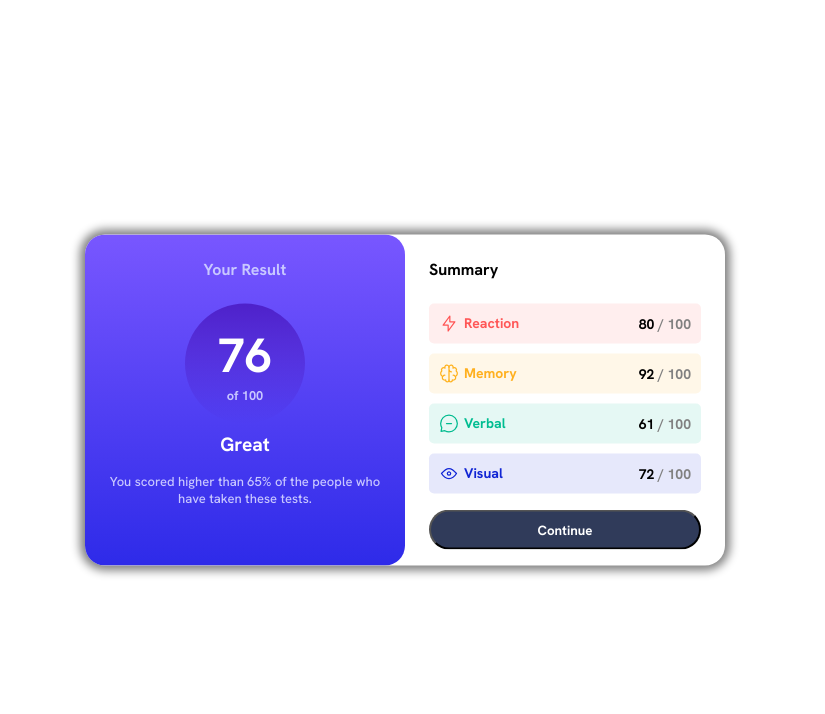
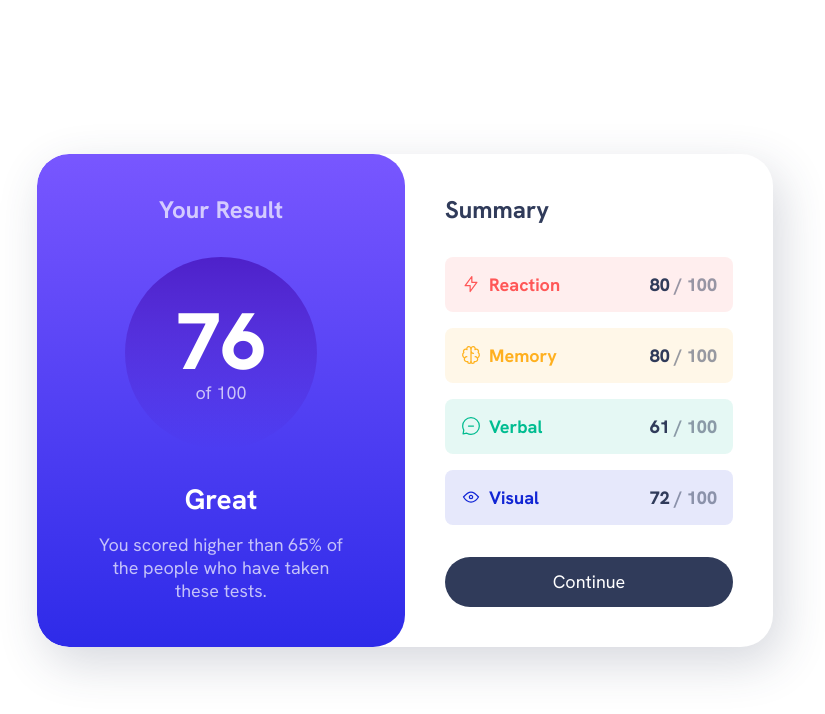
Before and after one commit to archihalder/fm-result-summary-component, a plain HTML site: page index.html in a window 1280 px wide. Shown: the whole page, without its empty margins (235-1060 px from the left). Drawn offline with Linux system fonts and the light colour scheme.

Commit message:
finished

```diff
--- a/index.html
+++ b/index.html
@@ -2,74 +2,80 @@
 <html lang="en">
 
 <head>
-  <meta charset="UTF-8">
-  <meta name="viewport" content="width=device-width, initial-scale=1.0">
-
-  <link rel="icon" type="image/png" sizes="32x32" href="./assets/images/favicon-32x32.png">
+  <meta charset="UTF-8" />
+  <meta name="viewport" content="width=device-width, initial-scale=1.0" />
+  <title>Result Summary</title>
   <link rel="stylesheet" href="style.css">
-  <link rel="preconnect" href="https://fonts.googleapis.com">
-  <link rel="preconnect" href="https://fonts.gstatic.com" crossorigin>
-  <link href="https://fonts.googleapis.com/css2?family=Hanken+Grotesk:wght@500;700;800&display=swap" rel="stylesheet">
-
-  <title>Frontend Mentor | Results summary component</title>
 </head>
 
 <body>
-  <div class="container">
-    <div class="result">
-      <div class="result-title">Your Result</div>
-      <div class="result-score">
-        <div class="main-score">
-          <div class="top-score">76</div>
-          <div class="bottom-score">of 100</div>
+  <main>
+    <div class="result-summary">
+      <div class="results grid-flow" data-spacing="large">
+        <h1 class="section-title">Your Result</h1>
+        <p class="result-score"><span>76</span> of 100</p>
+        <div class="grid-flow">
+          <p class="result-rank">Great</p>
+          <p>You scored higher than 65% of the people who have taken these tests.</p>
         </div>
       </div>
-      <div class="result-comment">Great</div>
-      <div class="result-text">You scored higher than 65% of the people who have taken these tests.</div>
-    </div>
-    <div class="summary">
-      <div class="summary-title">Summary</div>
-      <div class="summary-cards">
-        <div class="cards reaction">
-          <div class="summary-label">
-            <img src="/assets/images/icon-reaction.svg" alt="">
-            <p>Reaction</p>
+
+      <div class="summary grid-flow" data-spacing="large">
+        <h2 class="section-title">Summary</h2>
+
+        <div class="grid-flow">
+          <div class="summary-item" data-item-type="accent-1">
+            <div class="flex-group">
+              <svg xmlns="http://www.w3.org/2000/svg" width="20" height="20" fill="none" viewBox="0 0 20 20">
+                <path stroke-linecap="round" stroke-linejoin="round" stroke-width="1.25"
+                  d="M10.833 8.333V2.5l-6.666 9.167h5V17.5l6.666-9.167h-5Z" />
+              </svg>
+              <h3 class="summary-item-title">Reaction</h3>
+            </div>
+            <p class="summary-score"><span>80</span> / 100</p>
           </div>
-          <div class="summary-metric">
-            80 <span>/ 100</span>
+          <div class="summary-item" data-item-type="accent-2">
+            <div class="flex-group">
+              <svg xmlns="http://www.w3.org/2000/svg" width="20" height="20" fill="none" viewBox="0 0 20 20">
+                <path stroke="#FFB21E" stroke-linecap="round" stroke-linejoin="round" stroke-width="1.25"
+                  d="M5.833 11.667a2.5 2.5 0 1 0 .834 4.858" />
+                <path stroke="#FFB21E" stroke-linecap="round" stroke-linejoin="round" stroke-width="1.25"
+                  d="M3.553 13.004a3.333 3.333 0 0 1-.728-5.53m.025-.067a2.083 2.083 0 0 1 2.983-2.824m.199.054A2.083 2.083 0 1 1 10 3.75v12.917a1.667 1.667 0 0 1-3.333 0M10 5.833a2.5 2.5 0 0 0 2.5 2.5m1.667 3.334a2.5 2.5 0 1 1-.834 4.858" />
+                <path stroke="#FFB21E" stroke-linecap="round" stroke-linejoin="round" stroke-width="1.25"
+                  d="M16.447 13.004a3.334 3.334 0 0 0 .728-5.53m-.025-.067a2.083 2.083 0 0 0-2.983-2.824M10 3.75a2.085 2.085 0 0 1 2.538-2.033 2.084 2.084 0 0 1 1.43 2.92m-.635 12.03a1.667 1.667 0 0 1-3.333 0" />
+              </svg>
+              <h3 class="summary-item-title">Memory</h3>
+            </div>
+            <p class="summary-score"><span>80</span> / 100</p>
+          </div>
+          <div class="summary-item" data-item-type="accent-3">
+            <div class="flex-group">
+              <svg xmlns="http://www.w3.org/2000/svg" width="20" height="20" fill="none" viewBox="0 0 20 20">
+                <path stroke="#00BB8F" stroke-linecap="round" stroke-linejoin="round" stroke-width="1.25"
+                  d="M7.5 10h5M10 18.333A8.333 8.333 0 1 0 1.667 10c0 1.518.406 2.942 1.115 4.167l-.699 3.75 3.75-.699A8.295 8.295 0 0 0 10 18.333Z" />
+              </svg>
+              <h3 class="summary-item-title">Verbal</h3>
+            </div>
+            <p class="summary-score"><span>61</span> / 100</p>
+          </div>
+          <div class="summary-item" data-item-type="accent-4">
+            <div class="flex-group">
+              <svg xmlns="http://www.w3.org/2000/svg" width="20" height="20" fill="none" viewBox="0 0 20 20">
+                <path stroke="#1125D6" stroke-linecap="round" stroke-linejoin="round" stroke-width="1.25"
+                  d="M10 11.667a1.667 1.667 0 1 0 0-3.334 1.667 1.667 0 0 0 0 3.334Z" />
+                <path stroke="#1125D6" stroke-linecap="round" stroke-linejoin="round" stroke-width="1.25"
+                  d="M17.5 10c-1.574 2.492-4.402 5-7.5 5s-5.926-2.508-7.5-5C4.416 7.632 6.66 5 10 5s5.584 2.632 7.5 5Z" />
+              </svg>
+              <h3 class="summary-item-title">Visual</h3>
+            </div>
+            <p class="summary-score"><span>72</span> / 100</p>
           </div>
         </div>
-        <div class="cards memory">
-          <div class="summary-label">
-            <img src="/assets/images/icon-memory.svg" alt="">
-            <p>Memory</p>
-          </div>
-          <div class="summary-metric">
-            92 <span>/ 100</span>
-          </div>
-        </div>
-        <div class="cards verbal">
-          <div class="summary-label">
-            <img src="/assets/images/icon-verbal.svg" alt="">
-            <p>Verbal</p>
-          </div>
-          <div class="summary-metric">
-            61 <span>/ 100</span>
-          </div>
-        </div>
-        <div class="cards visual">
-          <div class="summary-label">
-            <img src="/assets/images/icon-visual.svg" alt="">
-            <p>Visual</p>
-          </div>
-          <div class="summary-metric">
-            72 <span>/ 100</span>
-          </div>
-        </div>
+
+        <button class="button">Continue</button>
       </div>
-      <button class="continue-btn">Continue</button>
     </div>
-  </div>
+  </main>
 </body>
 
 </html>
--- a/style.css
+++ b/style.css
@@ -1,175 +1,223 @@
+@font-face {
+    font-family: 'HankenGrotesk';
+    font-display: swap;
+    font-weight: 100 900;
+    src: url('/assets/fonts/HankenGrotesk-VariableFont_wght.ttf') format('truetype');
+}
+
 :root {
-    /* primary colors */
-    --light-red: hsl(0, 100%, 67%);
-    --orangey-yellow: hsl(39, 100%, 56%);
-    --green-teal: hsl(166, 100%, 37%);
-    --cobalt-blue: hsl(234, 85%, 45%);
+    --clr-primary-hsl-400: 252, 100%, 67%;
+    --clr-primary-hsl-500: 256, 72%, 46%;
+    --clr-secondary-hsl-400: 241, 81%, 54%;
+    --clr-secondary-hsl-500: 241, 72%, 46%;
 
-    /* gradients */
-    --bg-light-slate-blue: hsl(252, 100%, 67%);
-    --bg-light-royal-blue: hsl(241, 81%, 54%);
-    --circle-violet-blue: hsla(256, 72%, 46%, 1);
-    --circle-persian-blue: hsla(241, 72%, 46%, 0);
+    --clr-neutral-hsl-100: 0, 0%, 100%;
+    --clr-neutral-hsl-200: 221, 100%, 96%;
+    --clr-neutral-hsl-300: 241, 100%, 89%;
+    --clr-neutral-hsl-700: 224, 30%, 27%;
 
-    /* neutral */
-    --white: hsl(0, 0%, 100%);
-    --pale-blue: hsl(221, 100%, 96%);
-    --light-lavender: hsl(241, 100%, 89%);
-    --dark-gray-blue: hsl(224, 30%, 27%);
+    --clr-neutral-100: hsl(var(--clr-neutral-hsl-100));
+    --clr-neutral-200: hsl(var(--clr-neutral-hsl-200));
+    --clr-neutral-300: hsl(var(--clr-neutral-hsl-300));
+    --clr-neutral-700: hsl(var(--clr-neutral-hsl-700));
+
+
+    --clr-primary-400: hsl(var(--clr-primary-hsl-400));
+    --clr-primary-500: hsla(var(--clr-primary-hsl-500));
+    --clr-secondary-400: hsl(var(--clr-secondary-hsl-400));
+
+    --gradient-primary: linear-gradient(var(--clr-primary-400),
+            var(--clr-secondary-400));
+
+    --gradient-to-transparent: linear-gradient(var(--clr-primary-500),
+            hsl(var(--clr-secondary-hsl-500), 0));
+
+    --clr-accent-1: 0, 100%, 67%;
+    --clr-accent-2: 39, 100%, 56%;
+    --clr-accent-3: 166, 100%, 37%;
+    --clr-accent-4: 234, 85%, 45%;
+
+    --font-family-default: 'HankenGrotesk', sans-serif;
+
+    --fw-regular: 500;
+    --fw-bold: 700;
+    --fw-black: 800;
+
+    --fs-400: 1.125rem;
+    --fs-500: 1.25rem;
+    --fs-600: 1.5rem;
+    --fs-700: 1.75rem;
+    --fs-800: 2rem;
+    --fs-900: 5rem;
+}
+
+*,
+*::before,
+*::after {
+    box-sizing: border-box;
 }
 
 * {
     margin: 0;
-    padding: 0;
-    box-sizing: border-box;
-    font-family: 'Hanken Grotesk', sans-serif;
+    font: inherit;
 }
 
-.container {
-    display: grid;
-    grid-template-columns: 1fr 1fr;
-    position: absolute;
-    top: 50%;
-    left: 50%;
-    transform: translate(-50%, -50%);
-    min-width: 500px;
-    border-radius: 20px;
-    overflow: hidden;
-    box-shadow: 0 0 10px 5px gray;
+img,
+svg {
+    display: block;
+    max-width: 100%;
 }
 
-.result {
-    background: linear-gradient(var(--bg-light-slate-blue), var(--bg-light-royal-blue));
-    display: flex;
-    flex-direction: column;
-    border-top-right-radius: 20px;
-    border-bottom-right-radius: 20px;
+body {
+    font-family: var(--font-family-default);
+    font-size: var(--fs-400);
+    color: var(--clr-neutral-700);
 }
 
-.result-title {
-    margin: 1.5rem auto;
-    color: var(--light-lavender);
-    font-weight: 700;
+@media (min-width: 600px) {
+    body {
+        min-height: 100vh;
+        display: grid;
+        place-items: center;
+    }
+}
+
+.flex-group {
+    display: flex;
+    align-items: center;
+    gap: .5rem;
+    flex-wrap: wrap;
+}
+
+.grid-flow {
+    display: grid;
+    align-content: start;
+    gap: 1rem;
+}
+
+.grid-flow[data-spacing="large"] {
+    gap: 2rem;
+}
+
+.section-title {
+    font-weight: var(--fw-bold);
+    font-size: var(--fs-600);
+}
+
+.button {
+    color: var(--clr-neutral-100);
+    line-height: 1;
+    background: var(--clr-neutral-700);
+    padding: 1rem 2rem;
+    border: 0;
+    border-radius: 100vw;
+    cursor: pointer;
+}
+
+.button:hover,
+.button:focus-visible {
+    background: var(--gradient-primary);
+}
+
+.result-summary {
+    --border-radius: 2rem;
+    --padding: 2.5rem;
+
+    max-width: 46rem;
+    display: grid;
+}
+
+@media (min-width: 600px) {
+    .result-summary {
+        margin-inline: 1rem;
+        grid-template-columns: 1fr 1fr;
+        border-radius: var(--border-radius);
+        overflow: hidden;
+        box-shadow: .5rem 1rem 3rem hsl(var(--clr-neutral-hsl-700), .2);
+    }
+}
+
+.results {
+    color: hsl(var(--clr-neutral-hsl-100), .7);
+    text-align: center;
+    padding: var(--padding) calc(var(--padding) * 1.5);
+    background: var(--gradient-primary);
+    border-radius: 0 0 var(--border-radius) var(--border-radius);
+}
+
+@media (min-width: 600px) {
+    .results {
+        border-radius: var(--border-radius);
+    }
 }
 
 .result-score {
-    margin: 0 auto;
-    height: 120px;
-    width: 120px;
+    display: grid;
+    place-content: center;
+    width: 12rem;
+    margin-inline: auto;
+    background: var(--gradient-to-transparent);
+    aspect-ratio: 1 / 1;
     border-radius: 50%;
-    display: flex;
-    flex-direction: column;
-    justify-content: center;
-    align-items: center;
-    background: linear-gradient(var(--circle-violet-blue), var(--circle-persian-blue));
 }
 
-.top-score {
-    font-size: 3rem;
-    color: var(--white);
-    font-weight: 700;
+.result-score span {
+    display: block;
+    font-size: var(--fs-900);
+    font-weight: var(--fw-black);
+    line-height: 1;
+    color: var(--clr-neutral-100);
 }
 
-.bottom-score {
-    font-weight: 700;
-    color: var(--light-lavender);
-    font-size: 0.8rem;
-    text-align: center;
-}
-
-.result-comment {
-    margin: 0.5rem auto;
-    font-size: 1.2rem;
-    color: var(--white);
-    font-weight: 700;
-}
-
-.result-text {
-    margin: 0.5rem auto;
-    text-align: center;
-    color: var(--light-lavender);
-    font-size: 13px;
-    padding: 0 0.8rem;
+.result-rank {
+    color: var(--clr-neutral-100);
+    font-size: var(--fs-700);
+    font-weight: var(--fw-bold);
 }
 
 .summary {
-    display: flex;
-    flex-direction: column;
-    padding: 0 1.5rem;
+    padding: var(--padding);
 }
 
-.summary-title {
-    margin: 1.5rem 0;
-    font-weight: 700;
-}
-
-.summary-cards {
-    display: flex;
-    flex-direction: column;
-    gap: 10px;
-}
-
-.cards {
+.summary-item {
     display: flex;
     justify-content: space-between;
     align-items: center;
-    padding: 10px;
-    border-radius: 5px;
-    font-size: 14px;
-    font-weight: 700;
+    padding: 1rem;
+    border-radius: .5rem;
+    background-color: hsl(var(--item-color), 0.1);
 }
 
-.reaction {
-    background: hsla(0, 100%, 67%, 0.1);
+.summary-item svg {
+    stroke: hsl(var(--item-color));
 }
 
-.reaction p {
-    color: var(--light-red);
+.summary-item-title {
+    color: hsl(var(--item-color));
+    font-weight: var(--fw-bold);
 }
 
-.memory {
-    background: hsla(39, 100%, 56%, 0.1);
+.summary-item[data-item-type="accent-1"] {
+    --item-color: var(--clr-accent-1);
 }
 
-.memory p {
-    color: var(--orangey-yellow);
+.summary-item[data-item-type="accent-2"] {
+    --item-color: var(--clr-accent-2);
 }
 
-.verbal {
-    background: hsla(166, 100%, 37%, 0.1);
+.summary-item[data-item-type="accent-3"] {
+    --item-color: var(--clr-accent-3);
 }
 
-.verbal p {
-    color: var(--green-teal);
+.summary-item[data-item-type="accent-4"] {
+    --item-color: var(--clr-accent-4);
 }
 
-.visual {
-    background: hsla(234, 85%, 45%, 0.1);
+.summary-score {
+    font-weight: var(--fw-black);
+    color: hsl(var(--clr-neutral-hsl-700), .5);
 }
 
-.visual p {
-    color: var(--cobalt-blue);
+.summary-score span {
+    color: var(--clr-neutral-700);
 }
-
-.summary-label {
-    display: flex;
-    gap: 5px;
-}
-
-.summary-metric span {
-    color: gray;
-}
-
-button {
-    margin: 1rem 0;
-    height: 40px;
-    border-radius: 20px;
-    background: var(--dark-gray-blue);
-    color: var(--white);
-    font-weight: 700;
-    cursor: pointer;
-}
-
-button:hover {
-    background: linear-gradient(var(--bg-light-slate-blue), var(--bg-light-royal-blue));
-}
```
